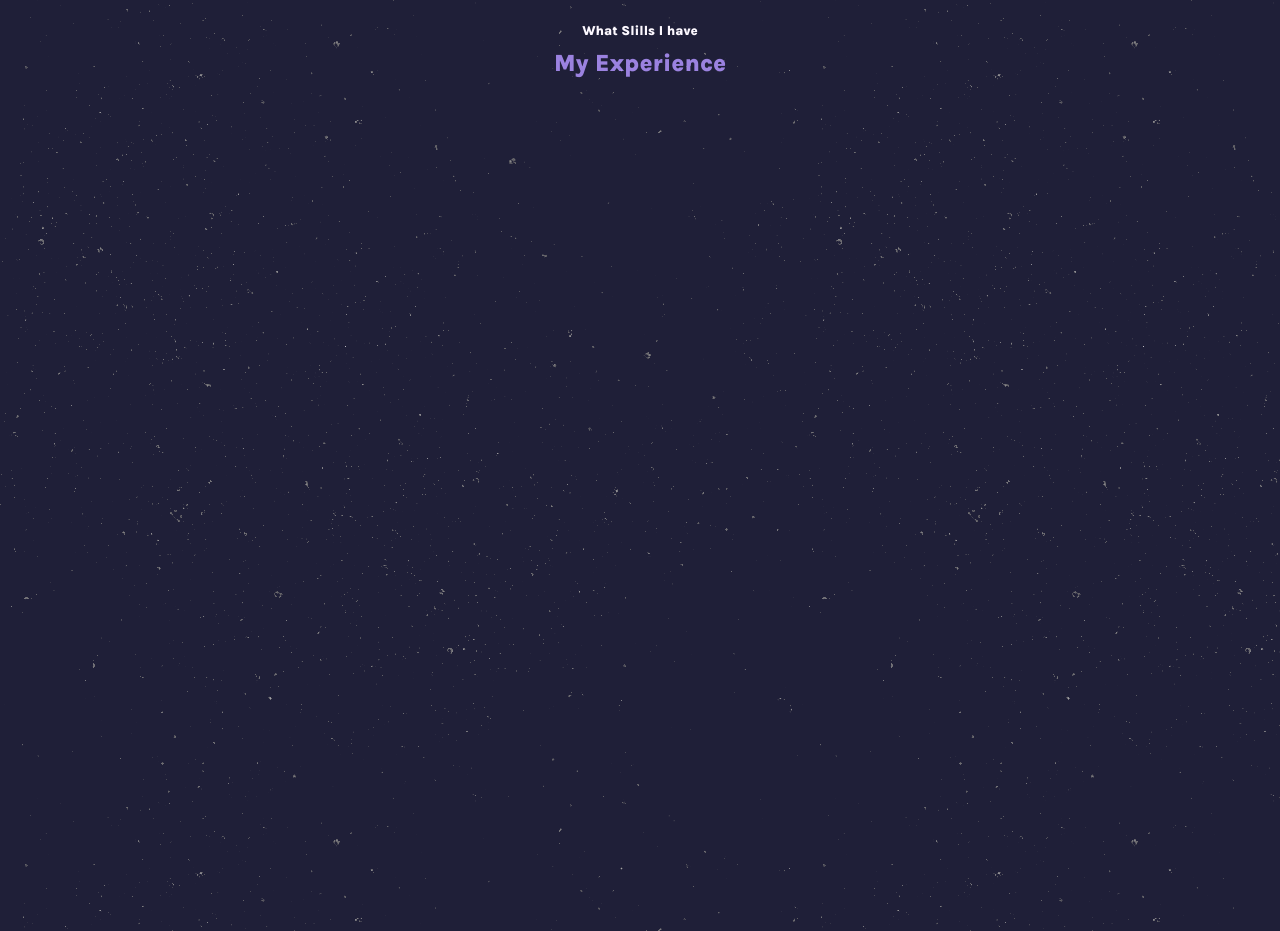
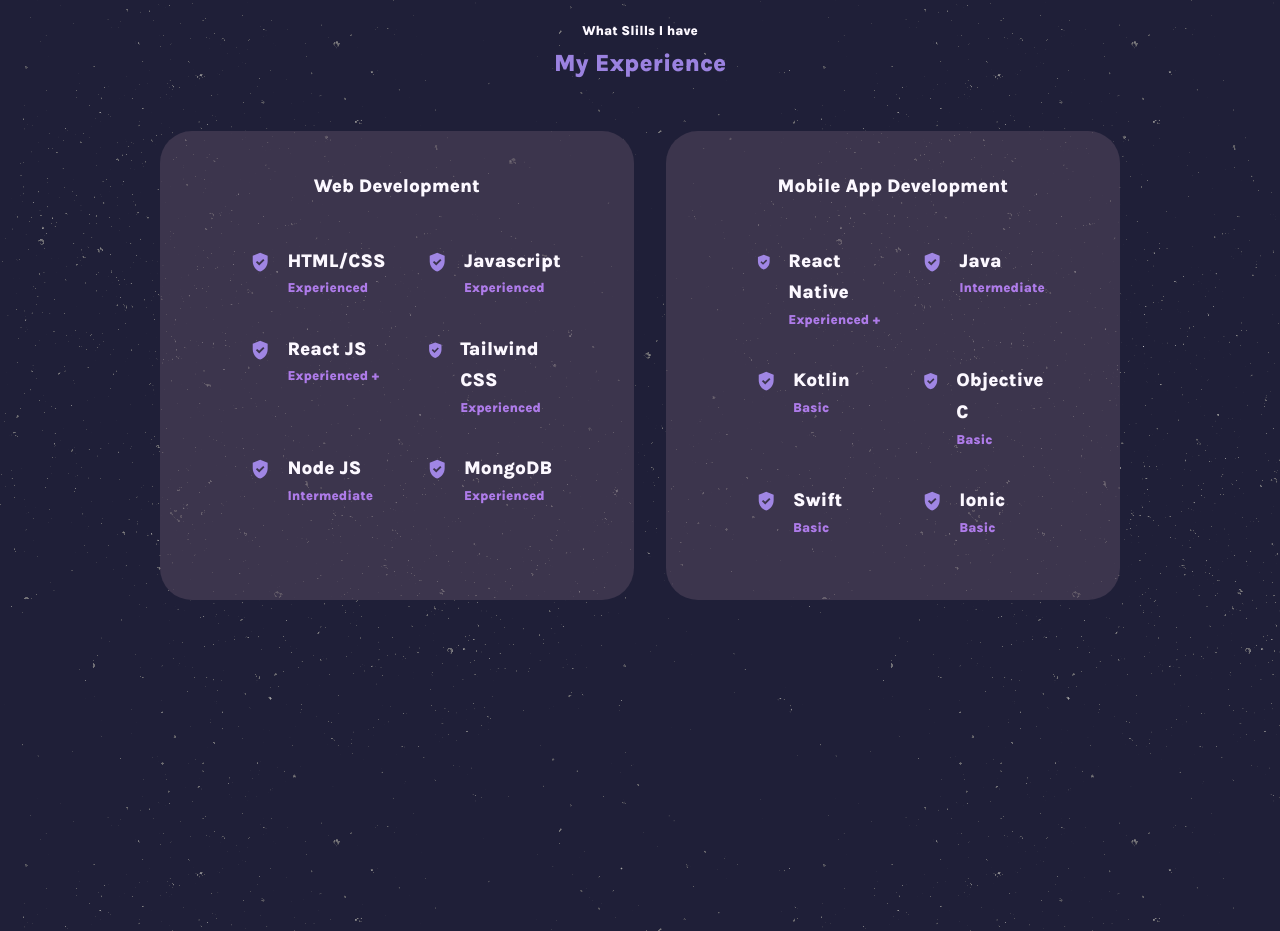
Before and after one commit to everywherejacobkim/portfolio, a React (Create React App) app: page /skills in a window 1280 px wide. Shown: the part 2500-3431 px from the top of the page. Built offline with nearby package versions, Linux system fonts and the light colour scheme.

Commit message:
feat: add skills page & styling

```diff
--- a/src/components/skills/Skills.js
+++ b/src/components/skills/Skills.js
@@ -1,4 +1,5 @@
-import React from 'react'
+import React from 'react';
+import {MdGppGood} from 'react-icons/md';
 import './skills.css';
 
 const Skills = () => {
@@ -6,6 +7,106 @@
     <section id="skills">
       <h5>What Slills I have</h5>
       <h2>My Experience</h2>
+
+      <div className="container skills__container">
+        <div className="skills__left">
+          <h3 className="skills__left__title">Web Development</h3>
+          <div className="skills__left__box">
+
+            <article className="skills__left__detail">
+              <MdGppGood className="skills__icon"/>
+              <div>
+                <h3 className="skills__title">HTML/CSS</h3>
+                <h5 className="skills__level">Experienced</h5>
+              </div>
+            </article>
+
+            <article className="skills__left__detail">
+              <MdGppGood className="skills__icon"/>
+              <div>
+                <h3 className="skills__title">Javascript</h3>
+                <h5 className="skills__level">Experienced</h5>
+              </div>
+            </article>
+            <article className="skills__left__detail">
+              <MdGppGood className="skills__icon"/>
+              <div>
+                <h3 className="skills__title">React JS</h3>
+                <h5 className="skills__level">Experienced +</h5>
+              </div>
+            </article>
+            <article className="skills__left__detail">
+              <MdGppGood className="skills__icon"/>
+              <div>
+                <h3 className="skills__title">Tailwind CSS</h3>
+                <h5 className="skills__level">Experienced</h5>
+              </div>
+            </article>
+            <article className="skills__left__detail">
+              <MdGppGood className="skills__icon"/>
+              <div>
+                <h3 className="skills__title">Node JS</h3>
+                <h5 className="skills__level">Intermediate</h5>
+              </div>
+            </article>
+            <article className="skills__left__detail">
+              <MdGppGood className="skills__icon"/>
+              <div>
+                <h3 className="skills__title">MongoDB</h3>
+                <h5 className="skills__level">Experienced</h5>
+              </div>
+            </article>
+          </div>
+        </div>
+
+        <div className="skills__right">
+          <h3 className="skills__right__title">Mobile App Development</h3>
+          <div className="skills__right__box">
+            <article className="skills__right__detail">
+              <MdGppGood className="skills__icon"/>
+              <div>
+                <h3 className="skills__title">React Native</h3>
+                <h5 className="skills__level">Experienced +</h5>
+              </div>
+            </article>
+            <article className="skills__right__detail">
+              <MdGppGood className="skills__icon"/>
+              <div>
+                <h3 className="skills__title">Java</h3>
+                <h5 className="skills__level">Intermediate</h5>
+              </div>
+            </article>
+            <article className="skills__right__detail">
+              <MdGppGood className="skills__icon"/>
+              <div>
+                <h3 className="skills__title">Kotlin</h3>
+                <h5 className="skills__level">Basic</h5>
+              </div>
+            </article>
+            <article className="skills__right__detail">
+              <MdGppGood className="skills__icon"/>
+              <div>
+                <h3 className="skills__title">Objective C</h3>
+                <h5 className="skills__level">Basic</h5>
+              </div>
+            </article>
+            <article className="skills__right__detail">
+              <MdGppGood className="skills__icon"/>
+              <div>
+                <h3 className="skills__title">Swift</h3>
+                <h5 className="skills__level">Basic</h5>
+              </div>
+            </article>
+            <article className="skills__right__detail">
+              <MdGppGood className="skills__icon"/>
+              <div>
+                <h3 className="skills__title">Ionic</h3>
+                <h5 className="skills__level">Basic</h5>
+              </div>
+            </article>
+          </div>
+        </div>
+      </div>
     </section>
   )
 }
--- a/src/components/skills/skills.css
+++ b/src/components/skills/skills.css
@@ -0,0 +1,48 @@
+.skills__container {
+    display: grid;
+    grid-template-columns: 1fr 1fr;
+    gap: 2rem;
+}
+
+.skills__icon {
+    color: var(--color-primary);
+    font-size: 1.4rem;
+    transform: translateY(.3rem);
+}
+
+.skills__level {
+    color: rgba(184, 130, 247, 0.918);
+}
+
+.skills__left, .skills__right {
+    background: var(--color-bg-variant);
+    padding: 2.4rem 5rem;
+    border: 1px solid transparent;
+    border-radius: 2rem;
+
+}
+
+.skills__left:hover, .skills__right:hover {
+    background: transparent;
+    transition: var(--transition);
+    border-color: var(--color-bg-variant);
+    cursor: default;
+}
+
+.skills__left__title, .skills__right__title {
+    text-align: center;
+    margin-bottom: 2rem;
+}
+
+.skills__left__box, .skills__right__box {
+    display: grid;
+    grid-template-columns: 1fr 1fr;
+    gap: .1rem 2.5rem;
+}
+
+.skills__left__detail, .skills__right__detail {
+    display: flex;
+    gap: 1rem;
+    margin-bottom: 2rem;
+    transform: translate(.5rem, .7rem);
+}
```
